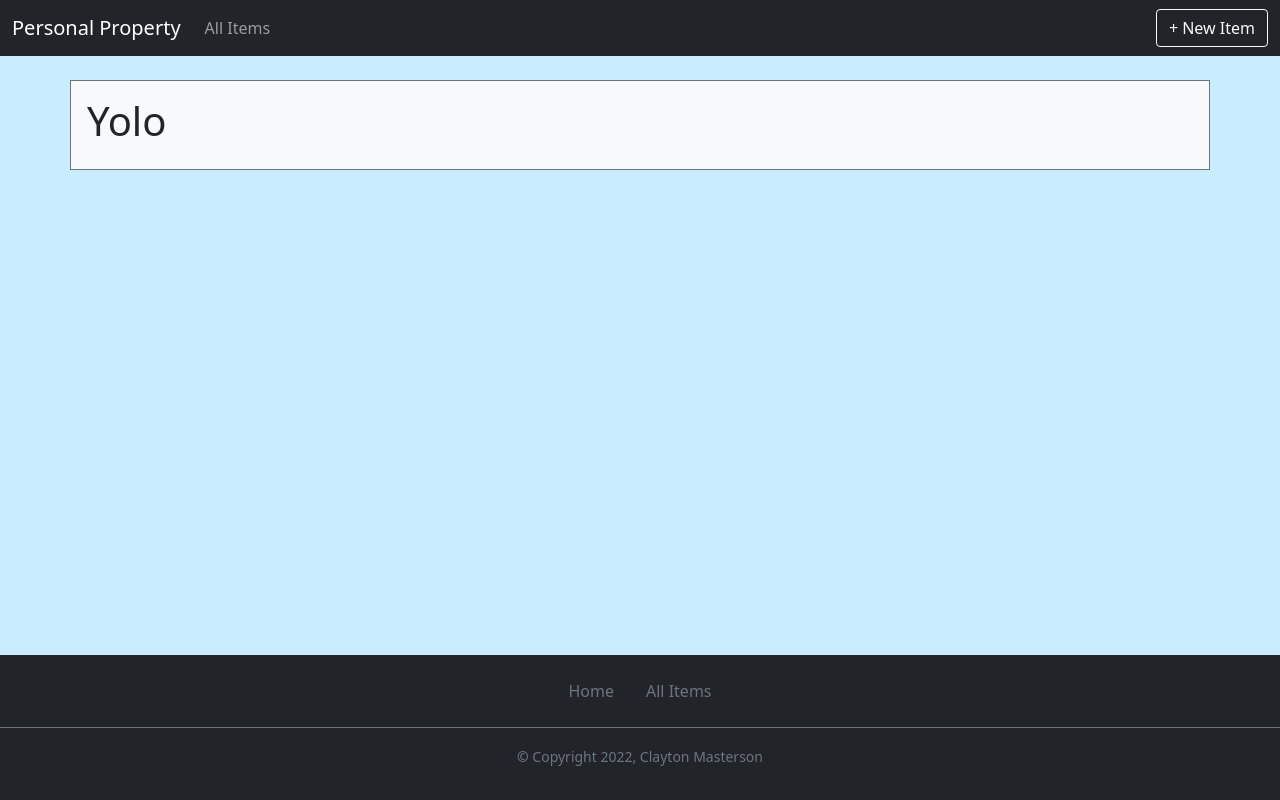
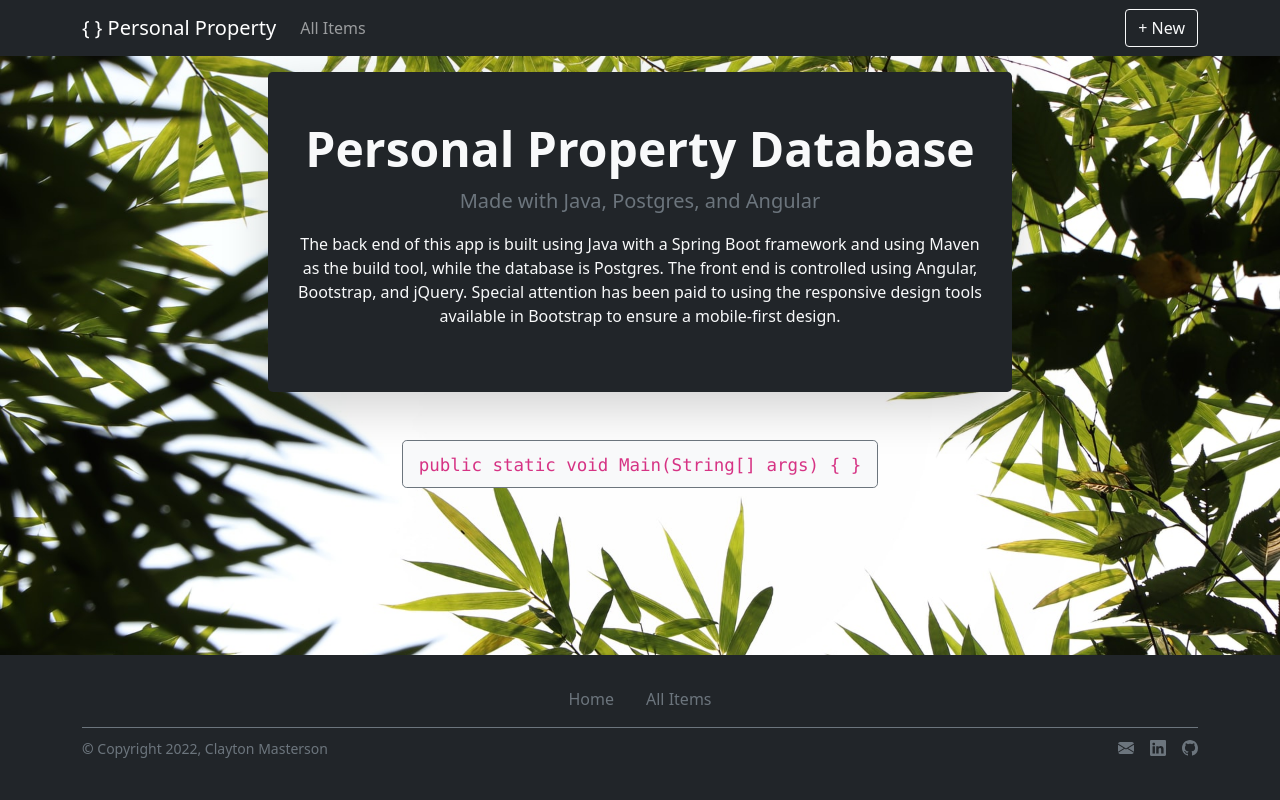
Before and after one commit to clayton-masterson/personal-property, an Angular app in the folder angular-frontend/: page /home in a window 1280 px wide. Built offline with nearby package versions, Linux system fonts and the light colour scheme.

Commit message:
Polishing up the front end

```diff
--- a/angular-frontend/src/app/app.component.html
+++ b/angular-frontend/src/app/app.component.html
@@ -1,10 +1,11 @@
-<div class="cm-page-content">
+<header>
   <app-menu></app-menu>
+</header>
 
-  <div class="container bg-light border border-secondary p-sm-3 my-sm-4 py-3">
-    <router-outlet></router-outlet>
-  </div>
+<main class="flex-shrink-0">
+  <router-outlet class="container d-block"></router-outlet>
+</main>
 
-</div>
-
-<app-footer></app-footer>
+<footer class="mt-auto bg-dark">
+  <app-footer class="container"></app-footer>
+</footer>
--- a/angular-frontend/src/app/create-insured/create-insured.component.ts
+++ b/angular-frontend/src/app/create-insured/create-insured.component.ts
@@ -1,8 +1,9 @@
-import { Component, OnInit } from '@angular/core';
+import { Component, isDevMode, OnInit } from '@angular/core';
 import { Router } from '@angular/router';
 import { InsuredItem } from '../insured';
 import { InsuredService } from '../insured.service';
 import { AppComponent } from '../app.component';
+import { environment } from 'src/environments/environment';
 
 @Component({
   selector: 'app-create-insured',
@@ -19,8 +20,8 @@ export class CreateInsuredComponent implements OnInit {
   saveInsuredItem() {
     this.insuredService.createInsuredItem(this.insuredItem).subscribe({
       next: (data) => {
-        console.log(data);
         this.goToInsuredItemList();
+        if (isDevMode()) {console.log(data)}
       },
       error: (error) => console.log(error),
     });
--- a/angular-frontend/src/app/footer/footer.component.html
+++ b/angular-frontend/src/app/footer/footer.component.html
@@ -1,5 +1,5 @@
-<footer class="py-3 bg-dark text-muted">
-  <ul class="nav justify-content-center border-bottom border-secondary pb-3 mb-3">
+<div class="container">
+  <ul class="nav justify-content-center border-bottom border-secondary pb-2 mb-2">
     <li class="nav-item">
       <a class="nav-link link-secondary" routerLinkActive="active" routerLink="/home">Home</a>
     </li>
@@ -7,5 +7,27 @@
       <a class="nav-link link-secondary" routerLinkActive="active" routerLink="/insured-list">All Items</a>
     </li>
   </ul>
-  <p class="text-center"><small><strong>&copy;</strong> Copyright 2022, Clayton Masterson</small></p>
-</footer>
+
+  <div class="row justify-content-between">
+    <div class="col-sm-8">
+      <p class="text-muted"><small><strong>&copy;</strong> Copyright 2022, Clayton Masterson</small></p>
+    </div>
+    <ul class="nav col-sm-4 justify-content-end list-unstyled">
+      <li class="ms-3"><a class="link-secondary" href="&#x6d;&#x61;&#x69;&#x6c;&#x74;&#x6f;&colon;&#x63;&#x6c;&#x61;&#x79;&#x74;&#x6f;&#x6e;&period;&#x6d;&#x61;&#x73;&#x74;&#x65;&#x72;&#x73;&#x6f;&#x6e;&commat;&#x6f;&#x75;&#x74;&#x6c;&#x6f;&#x6f;&#x6b;&period;&#x63;&#x6f;&#x6d;">
+        <svg xmlns="http://www.w3.org/2000/svg" width="16" height="16" fill="currentColor" class="bi bi-envelope-fill" viewBox="0 0 16 16">
+          <path d="M.05 3.555A2 2 0 0 1 2 2h12a2 2 0 0 1 1.95 1.555L8 8.414.05 3.555ZM0 4.697v7.104l5.803-3.558L0 4.697ZM6.761 8.83l-6.57 4.027A2 2 0 0 0 2 14h12a2 2 0 0 0 1.808-1.144l-6.57-4.027L8 9.586l-1.239-.757Zm3.436-.586L16 11.801V4.697l-5.803 3.546Z"/>
+        </svg>
+      </a></li>
+      <li class="ms-3"><a class="link-secondary" href="#">
+        <svg xmlns="http://www.w3.org/2000/svg" width="16" height="16" fill="currentColor" class="bi bi-linkedin" viewBox="0 0 16 16">
+          <path d="M0 1.146C0 .513.526 0 1.175 0h13.65C15.474 0 16 .513 16 1.146v13.708c0 .633-.526 1.146-1.175 1.146H1.175C.526 16 0 15.487 0 14.854V1.146zm4.943 12.248V6.169H2.542v7.225h2.401zm-1.2-8.212c.837 0 1.358-.554 1.358-1.248-.015-.709-.52-1.248-1.342-1.248-.822 0-1.359.54-1.359 1.248 0 .694.521 1.248 1.327 1.248h.016zm4.908 8.212V9.359c0-.216.016-.432.08-.586.173-.431.568-.878 1.232-.878.869 0 1.216.662 1.216 1.634v3.865h2.401V9.25c0-2.22-1.184-3.252-2.764-3.252-1.274 0-1.845.7-2.165 1.193v.025h-.016a5.54 5.54 0 0 1 .016-.025V6.169h-2.4c.03.678 0 7.225 0 7.225h2.4z"/>
+        </svg>
+      </a></li>
+      <li class="ms-3"><a class="link-secondary" href="https://github.com/clayton-masterson">
+        <svg xmlns="http://www.w3.org/2000/svg" width="16" height="16" fill="currentColor" class="bi bi-github" viewBox="0 0 16 16">
+          <path d="M8 0C3.58 0 0 3.58 0 8c0 3.54 2.29 6.53 5.47 7.59.4.07.55-.17.55-.38 0-.19-.01-.82-.01-1.49-2.01.37-2.53-.49-2.69-.94-.09-.23-.48-.94-.82-1.13-.28-.15-.68-.52-.01-.53.63-.01 1.08.58 1.23.82.72 1.21 1.87.87 2.33.66.07-.52.28-.87.51-1.07-1.78-.2-3.64-.89-3.64-3.95 0-.87.31-1.59.82-2.15-.08-.2-.36-1.02.08-2.12 0 0 .67-.21 2.2.82.64-.18 1.32-.27 2-.27.68 0 1.36.09 2 .27 1.53-1.04 2.2-.82 2.2-.82.44 1.1.16 1.92.08 2.12.51.56.82 1.27.82 2.15 0 3.07-1.87 3.75-3.65 3.95.29.25.54.73.54 1.48 0 1.07-.01 1.93-.01 2.2 0 .21.15.46.55.38A8.012 8.012 0 0 0 16 8c0-4.42-3.58-8-8-8z" />
+        </svg>
+      </a></li>
+    </ul>
+  </div>
+</div>
--- a/angular-frontend/src/app/home/home.component.html
+++ b/angular-frontend/src/app/home/home.component.html
@@ -1 +1,13 @@
-<h1>Yolo</h1>
+<div class="container my-3">
+
+  <div class="col-sm-8 align-items-center rounded-3 shadow-lg bg-dark text-light text-center px-4 py-5 mb-5 mx-auto">
+    <h1 class="display-5 fw-bold">Personal Property Database</h1>
+    <p class="lead text-secondary">Made with Java, Postgres, and Angular</p>
+    <p>The back end of this app is built using Java with a Spring Boot framework and using Maven as the build tool, while the database is Postgres. The front end is controlled using Angular, Bootstrap, and jQuery. Special attention has been paid to using the responsive design tools available in Bootstrap to ensure a mobile-first design.</p>
+  </div>
+
+  <button type="button" class="btn btn-light btn-lg border border-secondary d-block mx-auto" routerLink="/insured-list">
+    <code>public static void Main(String[] args) {{ '{' }} {{ '}' }}</code>
+  </button>
+
+</div>
--- a/angular-frontend/src/app/list-insured/list-insured.component.html
+++ b/angular-frontend/src/app/list-insured/list-insured.component.html
@@ -1,8 +1,10 @@
-<h2 class="display-2">Item List</h2>
+<div class="container bg-light border border-secondary rounded-3 shadow-lg p-sm-3 my-sm-4 py-3">
+
+  <h2 class="display-5 fw-bold">Item List</h2>
 
   <div class="table-responsive">
     <table class="table table-hover">
-    <caption>List of all items</caption>
+      <caption class="visually-hidden-focusable">List of all items</caption>
       <thead class="table-light">
         <tr>
           <th>Name</th>
@@ -22,3 +24,4 @@
       </tbody>
     </table>
   </div>
+</div>
--- a/angular-frontend/src/app/menu/menu.component.html
+++ b/angular-frontend/src/app/menu/menu.component.html
@@ -1,30 +1,38 @@
-<header>
-  <nav class="navbar navbar-expand-lg navbar-dark bg-dark">
-    <div class="container-fluid">
-      <!-- Button for incomplete scanner feature <button class="btn btn-outline-light d-block d-sm-none" role="button">
-        <svg xmlns="http://www.w3.org/2000/svg" width="16" height="16" fill="currentColor" class="bi bi-upc-scan"
-          viewBox="0 0 16 16">
-          <path d="M1.5 1a.5.5 0 0 0-.5.5v3a.5.5 0 0 1-1 0v-3A1.5 1.5 0 0 1 1.5 0h3a.5.5 0 0 1 0 1h-3zM11 .5a.5.5 0 0 1 .5-.5h3A1.5 1.5 0 0 1 16 1.5v3a.5.5 0 0 1-1 0v-3a.5.5 0 0 0-.5-.5h-3a.5.5 0 0 1-.5-.5zM.5 11a.5.5 0 0 1 .5.5v3a.5.5 0 0 0 .5.5h3a.5.5 0 0 1 0 1h-3A1.5 1.5 0 0 1 0 14.5v-3a.5.5 0 0 1 .5-.5zm15 0a.5.5 0 0 1 .5.5v3a1.5 1.5 0 0 1-1.5 1.5h-3a.5.5 0 0 1 0-1h3a.5.5 0 0 0 .5-.5v-3a.5.5 0 0 1 .5-.5zM3 4.5a.5.5 0 0 1 1 0v7a.5.5 0 0 1-1 0v-7zm2 0a.5.5 0 0 1 1 0v7a.5.5 0 0 1-1 0v-7zm2 0a.5.5 0 0 1 1 0v7a.5.5 0 0 1-1 0v-7zm2 0a.5.5 0 0 1 .5-.5h1a.5.5 0 0 1 .5.5v7a.5.5 0 0 1-.5.5h-1a.5.5 0 0 1-.5-.5v-7zm3 0a.5.5 0 0 1 1 0v7a.5.5 0 0 1-1 0v-7z" />
-        </svg>
-      </button>-->
-      <a class="navbar-brand" routerLink="/home">Personal Property</a>
+<nav class="navbar navbar-expand-lg navbar-dark bg-dark fixed-top">
+  <div class="container">
+
+    <!-- Button for Navbar Collapse -->
     <button class="navbar-toggler" type="button" data-bs-toggle="collapse" data-bs-target="#navbarNav"
       aria-controls="navbarNav" aria-expanded="false" aria-label="Toggle navigation">
       <span class="navbar-toggler-icon"></span>
     </button>
+
+    <a class="navbar-brand" routerLink="/home">
+      {{'{'}} {{'}'}} Personal Property
+    </a>
+
+    <!-- Circle + new item button for small screens -->
+    <button class="btn btn-outline-secondary d-block d-sm-none" role="button" routerLinkActive="active"
+      routerLink="/insured-create">
+      <svg xmlns="http://www.w3.org/2000/svg" width="16" height="16" fill="currentColor" class="bi bi-plus-circle-fill"
+        viewBox="0 0 16 16">
+        <path d="M16 8A8 8 0 1 1 0 8a8 8 0 0 1 16 0zM8.5 4.5a.5.5 0 0 0-1 0v3h-3a.5.5 0 0 0 0 1h3v3a.5.5 0 0 0 1 0v-3h3a.5.5 0 0 0 0-1h-3v-3z" />
+      </svg>
+    </button>
+
+    <!-- Collapse -->
     <div class="collapse navbar-collapse" id="navbarNav">
       <div class="col-auto me-auto">
         <ul class="navbar-nav justify-content-end">
           <li class="nav-item">
-                <a class="nav-link" routerLinkActive="active" routerLink="insured-list">All Items</a>
+            <a class="nav-link" routerLinkActive="active" routerLink="/insured-list">All Items</a>
           </li>
         </ul>
       </div>
-          <div class="col-auto">
-            <button class="btn btn-outline-light" role="button" routerLinkActive="active"
-              routerLink="insured-create">&plus; New Item</button>
+      <div class="col-auto d-none d-sm-block">
+        <button class="btn btn-outline-light" role="button" routerLinkActive="active" routerLink="/insured-create">&plus; New</button>
       </div>
     </div>
+
   </div>
 </nav>
-</header>
--- a/angular-frontend/src/index.html
+++ b/angular-frontend/src/index.html
@@ -1,5 +1,5 @@
 <!doctype html>
-<html lang="en">
+<html lang="en" class="h-100">
 
 <head>
   <meta charset="utf-8">
@@ -9,10 +9,9 @@
   <link rel="icon" type="image/x-icon" href="favicon.ico">
 </head>
 
-<body class="bg-dark">
+<body class="pt-5 h-100">
 
-  <app-root class="d-flex flex-column"></app-root>
-
+  <app-root class="d-flex pt-2 flex-column h-100" style="background-color:transparent;"></app-root>
 
 </body>
 
--- a/angular-frontend/src/styles.css
+++ b/angular-frontend/src/styles.css
@@ -1,27 +1,19 @@
 /* You can add global styles to this file, and also import other style files */
 
-html,
 body {
-  height: 100%;
-}
-
-app-root {
-    height: 100%;
-    background-color: rgb(199, 237, 255);
-    /* background: url('https://source.unsplash.com/1920x1080/?nature') center no-repeat;
-    background-size: cover; */
-}
-
-.cm-page-content {
-  flex: 1 0 auto;
+  background-image: url("assets/weixuan-yang-v5ll_U0vhms-unsplash.jpg");
+  background-position: center;
+  background-size: cover;
+  background-attachment: fixed;
+  background-color: rgb(195, 212, 165);
 }
 
 .bi {
-  vertical-align: -.125em;
+  vertical-align: -0.125em;
 }
 
 .form-floating > label {
-  left: .5em !important;
+  left: 0.5em !important;
 }
 
 /* Enum to Title Case */
@@ -35,5 +27,5 @@ app-root {
 /* Add dollar sign to Estimate Value */
 .cm-estimated-value::before {
   content: "$";
-  margin-right: .25em;
+  margin-right: 0.25em;
 }
```
Also changed, not shown: angular-frontend/src/app/create-insured/create-insured.component.html (+23 -13 lines), angular-frontend/src/app/detail-insured/detail-insured.component.html (+9 -6 lines), angular-frontend/src/app/update-insured/update-insured.component.html (+22 -12 lines), angular-frontend/src/assets/weixuan-yang-v5ll_U0vhms-unsplash.jpg (added). Lines whose indentation alone changed are shown as unchanged.
